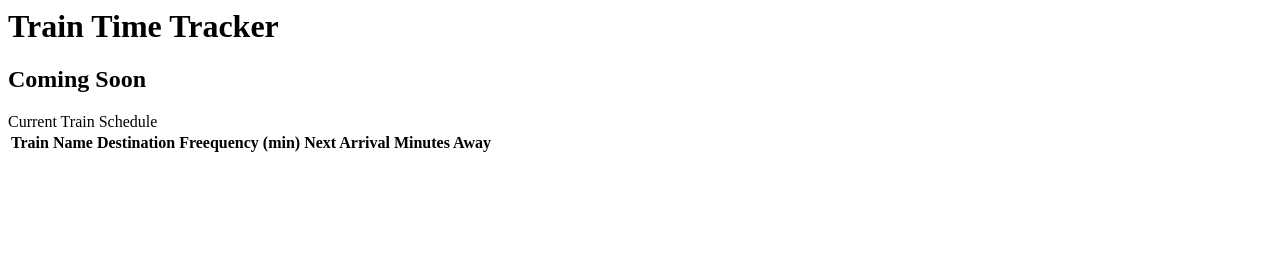
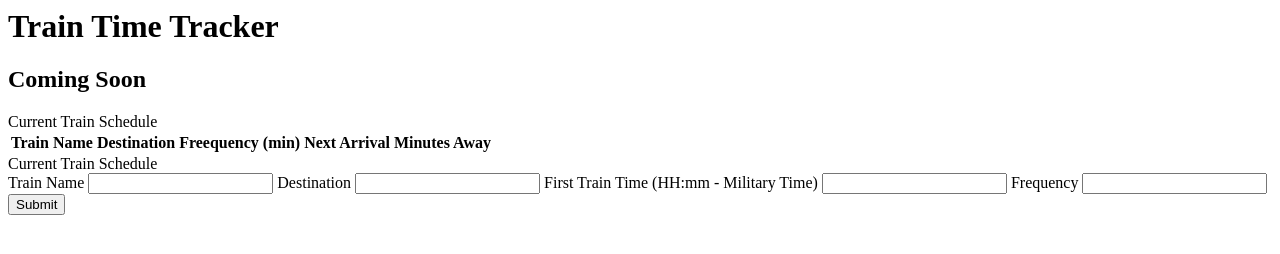
Before and after one commit to jostergren79/TrainTime, a plain HTML site: page index.html in a window 1280 px wide. Drawn offline with nearby package versions, Linux system fonts and the light colour scheme.

Commit message:
all work and no play make shawn a dull boy

```diff
--- a/index.html
+++ b/index.html
@@ -30,7 +30,35 @@
         </div>
     </div>
 
+    <div class="add-tron">
+        <div class="tron-topper">
+            Current Train Schedule
+        </div>
+        <div id="form-div">
+            <form>
+                <a>Train Name</a>
 
+                <input type="text" id="train-name">
+
+                <a>Destination</a>
+
+                <input type="text" id="destination">
+
+                <a>First Train Time (HH:mm - Military Time)</a>
+
+                <input type="text" id="first-train-time">
+
+                <a>Frequency</a>
+
+                <input type="text" id="frequency">
+
+                <button id="submin-button" type="submit">Submit</button>
+            </form>
+        </div>
+    </div>
+
+    <script src="https://cdn.jsdelivr.net/momentjs/2.12.0/moment.min.js"></script>
+    <script src="https://cdnjs.cloudflare.com/ajax/libs/localforage/1.7.3/localforage.js" integrity="sha256-3NP4l3uenVxIZ0vLGnUjjObImjaJltaSzAHaGUr+yDA=" crossorigin="anonymous"></script>
     <script type="text/javascript" src="assets/js/app.js"></script>
 </body>
 </html>
```
